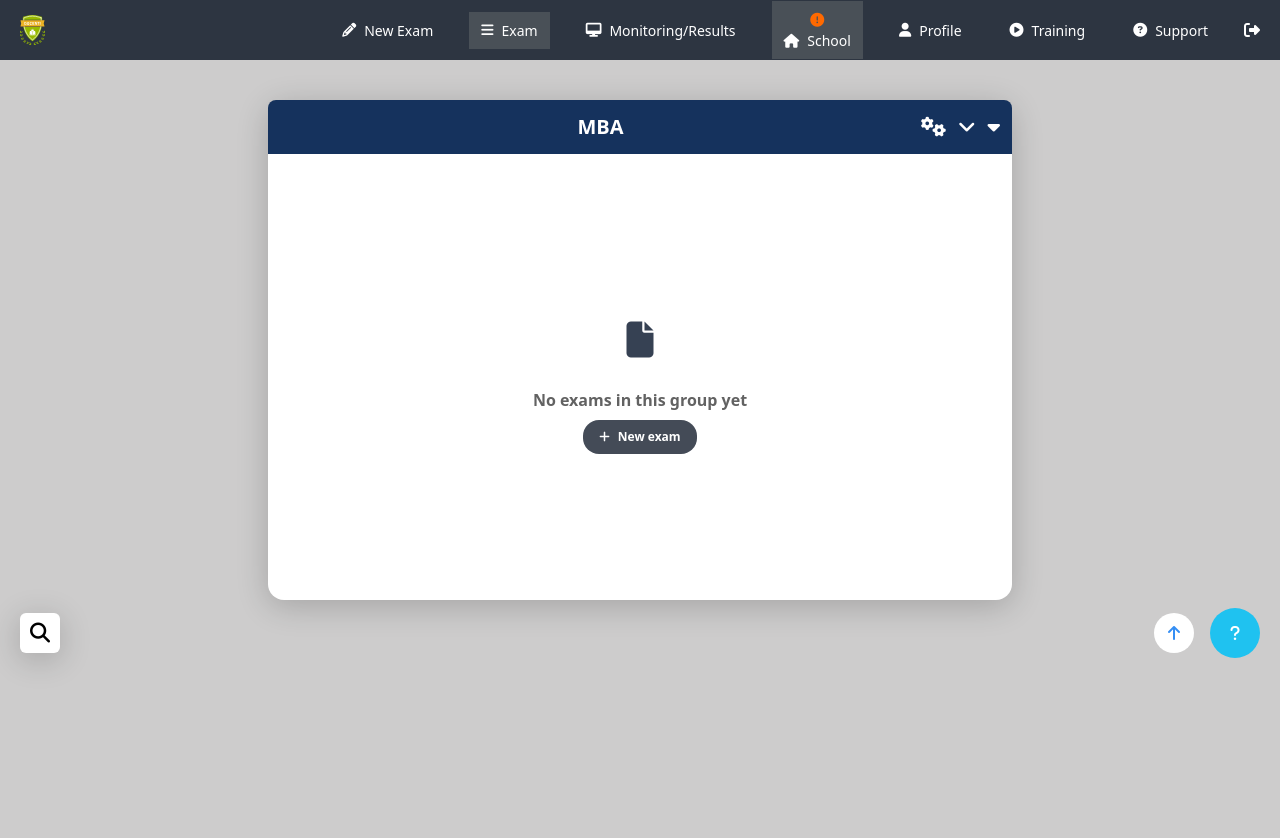
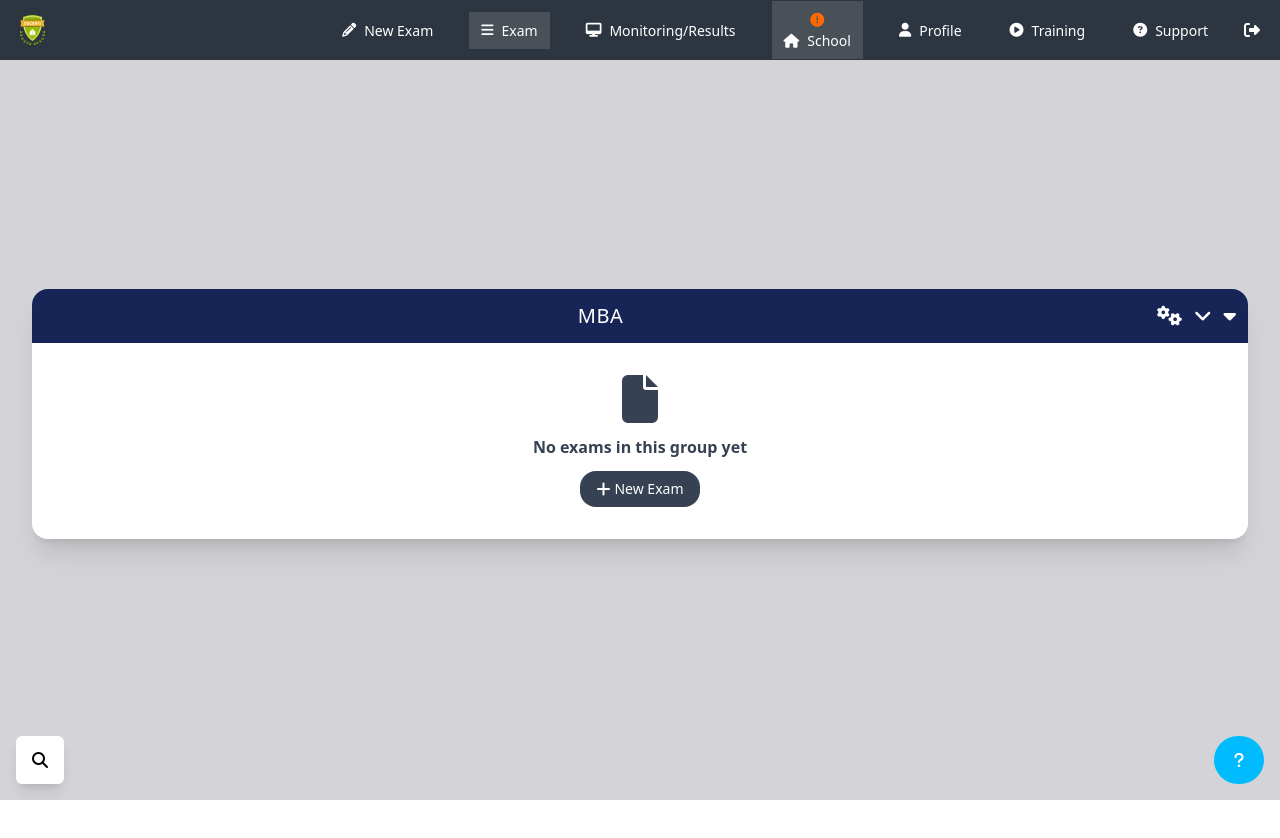
Before and after one commit to urizennnn/Exam-net, a Vue app: page /exams in a window 1280 px wide. Shown: the top 838 px of the page. After the commit the page ends 800 px from the top, so only its background shows below. Built offline with nearby package versions, Linux system fonts and the light colour scheme.

Commit message:
changed exam page code

```diff
--- a/src/components/AppModal.vue
+++ b/src/components/AppModal.vue
@@ -26,7 +26,7 @@
         ></i>
       </div>
       <div>
-        <h1 class="font-sans text-2xl font-medium tracking-wide">
+        <h1 class="font-sans text-gray-700 text-2xl font-medium tracking-wide">
           {{ title }}
         </h1>
         <form @submit.prevent.stop="handleActions">
--- a/src/layout/MainLayout.vue
+++ b/src/layout/MainLayout.vue
@@ -1,6 +1,6 @@
 <template>
   <NavBar />
-  <section class="section-width">
+  <section>
     <RouterView />
   </section>
 </template>
@@ -9,10 +9,3 @@
 import NavBar from "../components/NavBar.vue";
 import { RouterView } from "vue-router";
 </script>
-
-<style scoped>
-.section-width {
-  height: calc(100dvh - 100px);
-  /* min-height: calc(100dvh - 100px); */
-}
-</style>
--- a/src/layout/NewExamLayout.vue
+++ b/src/layout/NewExamLayout.vue
@@ -1,5 +1,5 @@
 <template>
-  <section class="w-full bg-[#cdcccc]" id="section">
+  <section class="w-full bg-zinc-300" id="section">
     <div class="section-container-width">
       <div
         class="flex flex-col md:flex-row justify-between items-center py-4 border-b-2 border-[#cacaca] px-4 bg-[#e6e6e6] shadow-md gap-4 md:gap-0"
--- /dev/null
+++ b/src/pages/Exams/Exams.vue
@@ -0,0 +1,54 @@
+<template>
+  <section
+    class="relative w-full bg-zinc-300 flex items-center justify-center"
+    id="section"
+  >
+    <div class="section-container-width">
+      <div class="w-full flex flex-col rounded-2xl shadow-xl overflow-hidden">
+        <div
+          class="bg-blue-950 text-white p-3 rounded-t-lg flex justify-between items-center"
+        >
+          <div></div>
+          <h1 class="text-[18px] md:text-[20px] tracking-wide">MBA</h1>
+          <div class="flex gap-3 text-[18px] md:text-[20px] font-semibold">
+            <i class="fa-solid fa-gears text-white"></i>
+            <i class="fa-solid fa-angle-down text-white"></i>
+            <i class="fa-solid fa-caret-down text-white"></i>
+          </div>
+        </div>
+        <div
+          class="w-full h-full flex gap-3 items-center justify-center bg-white flex-col px-4 py-8"
+        >
+          <i class="fa-solid fa-file text-5xl text-gray-700"></i>
+          <p class="font-semibold text-gray-700 text-[16px]">
+            No exams in this group yet
+          </p>
+          <AppButton
+            leftIcon="fa-solid fa-plus text-white"
+            label="New Exam"
+            theme="secondary"
+            extraClass="bg-gray-700 py-2 px-4"
+          />
+        </div>
+      </div>
+    </div>
+    <i
+      class="absolute left-4 bottom-4 fa-solid fa-magnifying-glass bg-white p-4 rounded-md shadow-lg"
+    ></i>
+    <i
+      class="absolute right-4 bottom-4 fa-solid fa-question text-white bg-sky-400 rounded-full px-5 py-4"
+    ></i>
+  </section>
+</template>
+
+<script setup lang="ts">
+import AppButton from "../../components/AppButton.vue";
+</script>
+
+<style scoped>
+#section {
+  min-height: calc(100dvh - 60px);
+  padding: 0;
+  margin: 0;
+}
+</style>
--- a/src/pages/Exams/Mba.vue
+++ /dev/null
@@ -1,68 +0,0 @@
-<template>
-  <div class="h-screen w-full">
-    <div class="flex flex-col gap-2 h-[100%] bg-[#cdcccc] px-5">
-      <div class="flex justify-center items-center w-full p-4 md:p-0">
-        <div
-          class="w-full max-w-[90%] md:max-w-[80%] lg:max-w-[60%] h-auto md:h-[500px] lg:pb-0 pb-5 flex flex-col mt-10 rounded-2xl bg-[#ffffff] shadow-[0px_6px_32px_0px_rgba(0,0,0,0.2)]"
-        >
-          <div
-            class="bg-[#15325d] text-[#ffffff] p-3 rounded-t-lg flex justify-between items-center"
-          >
-            <div></div>
-            <h1 class="text-[18px] md:text-[20px] font-semibold">MBA</h1>
-            <div class="flex gap-3 text-[18px] md:text-[20px] font-semibold">
-              <div class="text-[#ffffff]">
-                <i class="fa-solid fa-gears"></i>
-              </div>
-              <div class="text-[#ffffff]">
-                <i class="fa-solid fa-angle-down"></i>
-              </div>
-              <div class="text-[#ffffff]">
-                <i class="fa-solid fa-caret-down"></i>
-              </div>
-            </div>
-          </div>
-          <div class="flex flex-1 flex-col gap-2 justify-center items-center">
-            <div class="flex justify-center items-center w-20 h-20">
-              <i class="fa-solid fa-file text-4xl text-gray-700"></i>
-            </div>
-            <p class="font-semibold text-[#626262] text-[16px]">
-              No exams in this group yet
-            </p>
-            <button
-              class="flex items-center gap-2 bg-[#444b57] rounded-2xl py-2 px-4 font-semibold"
-            >
-              <div class="text-[#ffffff] text-[12px]">
-                <i class="fa-solid fa-plus"></i>
-              </div>
-              <p class="text-[#ffffff] text-[12px]">New exam</p>
-            </button>
-          </div>
-        </div>
-      </div>
-      <div class="flex justify-between items-center">
-        <div
-          class="bg-[#ffffff] w-[20px] h-[20px] flex items-center justify-center font-semibold text-xl p-5 rounded-md shadow-[0px_6px_32px_0px_rgba(0,0,0,0.2)]"
-        >
-          <i class="fa-solid fa-magnifying-glass"></i>
-        </div>
-        <div class="flex gap-4 items-center">
-          <div
-            class="text-[#348ef4] bg-[#ffffff] p-5 w-[20px] h-[20px] rounded-full flex justify-center items-center"
-          >
-            <i class="fa-solid fa-arrow-up"></i>
-          </div>
-          <div
-            class="text-[#ffffff] bg-[#1fc2f0] p-5 w-[50px] h-[50px] rounded-full flex justify-center items-center"
-          >
-            <i class="fa-solid fa-question"></i>
-          </div>
-        </div>
-      </div>
-    </div>
-  </div>
-</template>
-
-<script setup>
-import NavBar from "../../components/NavBar.vue";
-</script>
--- a/src/router/index.ts
+++ b/src/router/index.ts
@@ -1,6 +1,6 @@
 import { createRouter, createWebHistory } from "vue-router";
 import License from "../pages/School/License.vue";
-import Mba from "../pages/Exams/Mba.vue";
+import Exams from "../pages/Exams/Exams.vue";
 import ExamFormat from "../pages/NewExam/ExamFormat.vue";
 import NewQuestion from "../pages/NewExam/NewQuestion.vue";
 import MainLayout from "../layout/MainLayout.vue";
@@ -21,7 +21,7 @@ const router = createRouter({
         {
           path: "exams",
           name: "exams",
-          component: Mba,
+          component: Exams,
         },
         {
           path: "new-exam",
```
